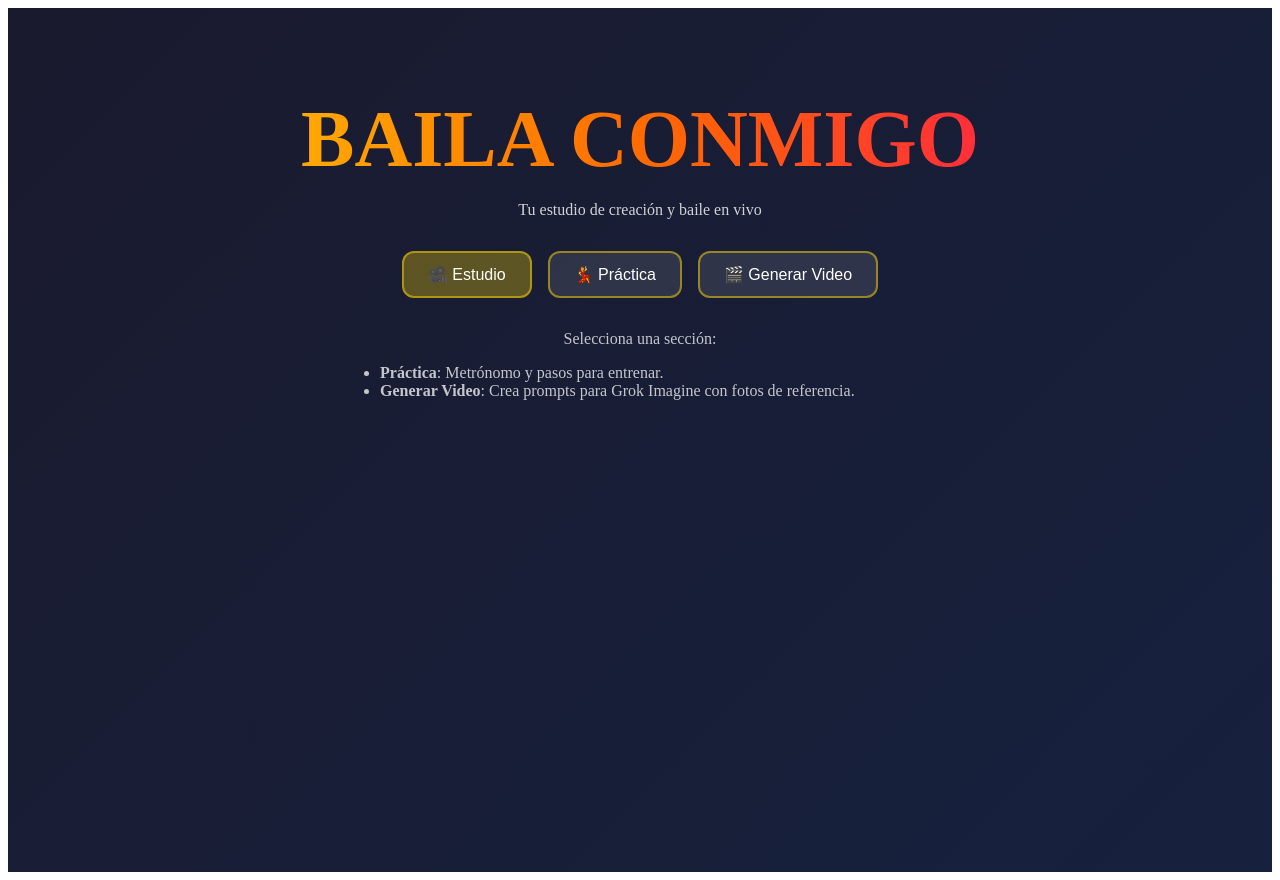
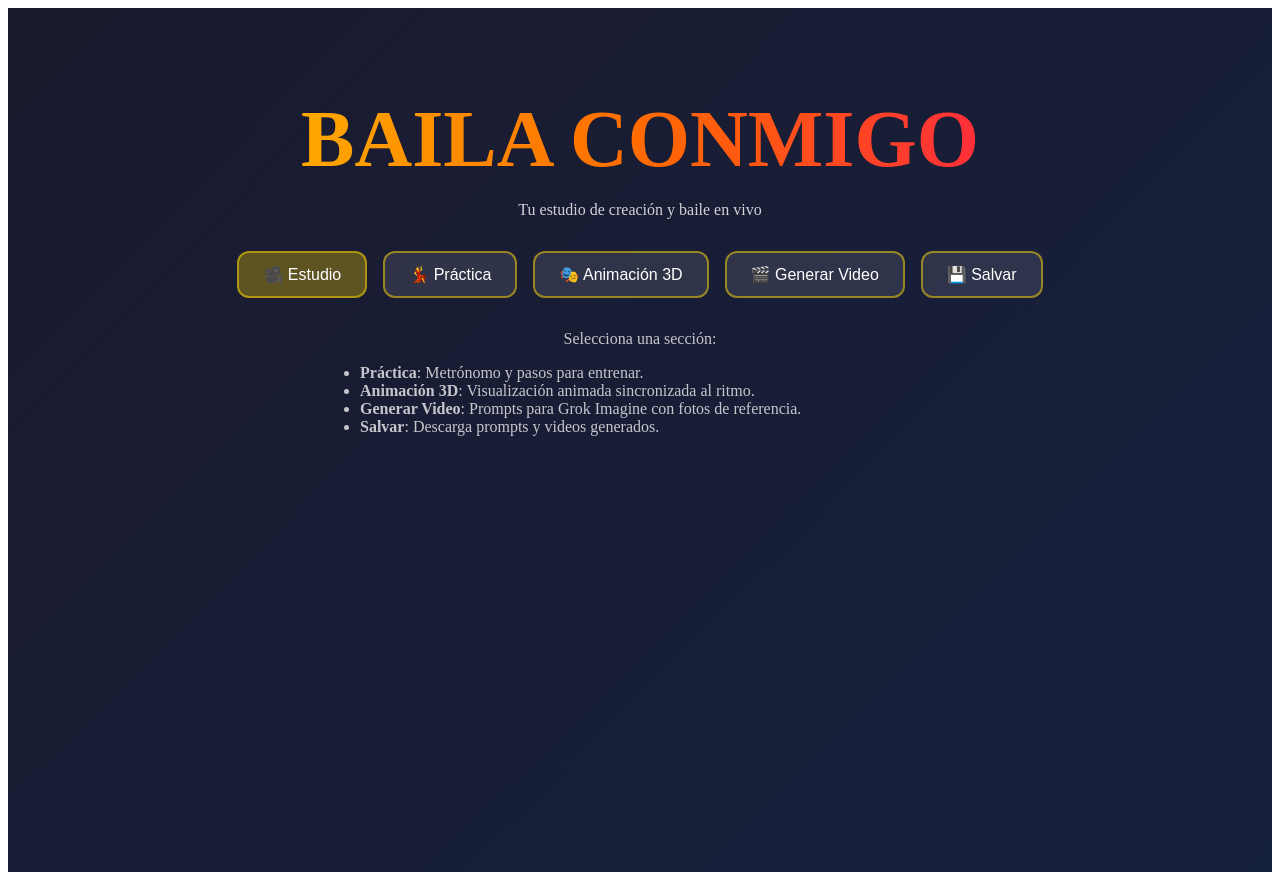
Before and after one commit to Manolo-1981/Baila-Conmigo, a React (Vite) app: page / in a window 1280 px wide. Built offline with nearby package versions, Linux system fonts and the light colour scheme.

Commit message:
Integrar animación 3D y módulo de salvar en la navegación

```diff
--- a/src/components/studio.tsx
+++ b/src/components/studio.tsx
@@ -2,9 +2,11 @@
 import { useState } from 'react'
 import VideoGenerator from './VideoGenerator'
 import PracticeMode from './PracticeMode'
+import Animation3D from './Animation3D'
+import SaveModule from './SaveModule'
 
 export default function Studio() {
-  const [seccion, setSeccion] = useState<'estudio' | 'video' | 'practica'>('estudio')
+  const [seccion, setSeccion] = useState<'estudio' | 'video' | 'practica' | 'animacion' | 'salvar'>('estudio')
 
   return (
     <div style={{
@@ -34,20 +36,30 @@ export default function Studio() {
         <button onClick={() => setSeccion('practica')} style={botonNav(seccion === 'practica')}>
           💃 Práctica
         </button>
+        <button onClick={() => setSeccion('animacion')} style={botonNav(seccion === 'animacion')}>
+          🎭 Animación 3D
+        </button>
         <button onClick={() => setSeccion('video')} style={botonNav(seccion === 'video')}>
           🎬 Generar Video
+        </button>
+        <button onClick={() => setSeccion('salvar')} style={botonNav(seccion === 'salvar')}>
+          💾 Salvar
         </button>
       </div>
 
       {seccion === 'video' && <VideoGenerator />}
       {seccion === 'practica' && <PracticeMode />}
+      {seccion === 'animacion' && <Animation3D />}
+      {seccion === 'salvar' && <SaveModule />}
 
       {seccion === 'estudio' && (
-        <div style={{ opacity: 0.75, maxWidth: '600px', margin: '0 auto' }}>
+        <div style={{ opacity: 0.75, maxWidth: '640px', margin: '0 auto' }}>
           <p>Selecciona una sección:</p>
           <ul style={{ textAlign: 'left', marginTop: '1rem' }}>
             <li><strong>Práctica</strong>: Metrónomo y pasos para entrenar.</li>
-            <li><strong>Generar Video</strong>: Crea prompts para Grok Imagine con fotos de referencia.</li>
+            <li><strong>Animación 3D</strong>: Visualización animada sincronizada al ritmo.</li>
+            <li><strong>Generar Video</strong>: Prompts para Grok Imagine con fotos de referencia.</li>
+            <li><strong>Salvar</strong>: Descarga prompts y videos generados.</li>
           </ul>
         </div>
       )}
```
